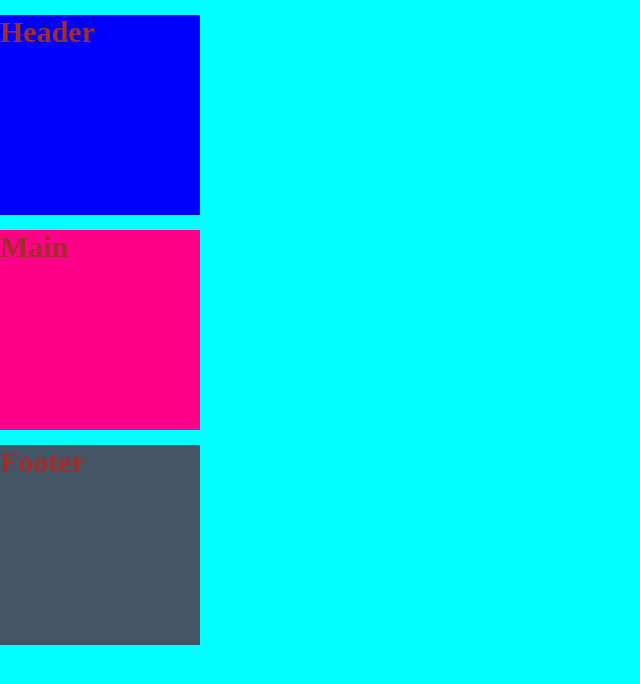
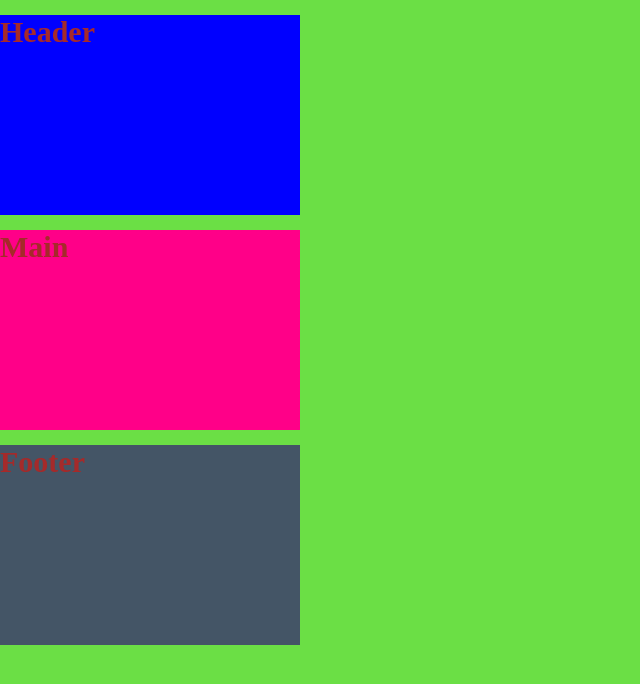
Before and after one commit to Guilherme-Dornelles/TT-CSS-JS-PRO, a plain HTML site: page aula2/index.html in a window 1280 px wide. Shown: the whole page, without its empty margins (0-640 px from the left). Drawn offline with Linux system fonts and the light colour scheme.

Commit message:
ultima modificação 24/05/2022

```diff
--- a/aula2/style.css
+++ b/aula2/style.css
@@ -1,7 +1,14 @@
+:root {
+    --cor-de-fundo: #6bdf45;
+    --tamanho-de-fonte: 30px;
+    --width: 300px;
+    --height: 200px;
+}
+
 body, html {
     width: 100%;
     height: 100%;
-    background-color: aqua;
+    background: var(--cor-de-fundo)
 }
 
 * {
@@ -12,8 +19,8 @@ body, html {
 
 #header-id {
     background-color: blue;
-    width: 200px;
-    height: 200px;
+    width: var(--width);
+    height: var(--height);
 }
 
 /*
@@ -26,20 +33,19 @@ body, html {
 
 .text {
     color: brown;
-    font-size: 30px;
+    font-size: var(--tamanho-de-fonte);
     font-weight: bold;
     margin: 15px 0;
 }
 
 #main-id {
     background: #ff0088;
-    width: 200px;
-    height: 200px;
+    width: var(--width);
+    height: var(--height);
 }
 
 #footer-id {
     background: #445566;
-    width: 200px;
-    height: 200px;
+    width: var(--width);
+    height: var(--height);
 }
-}
```
